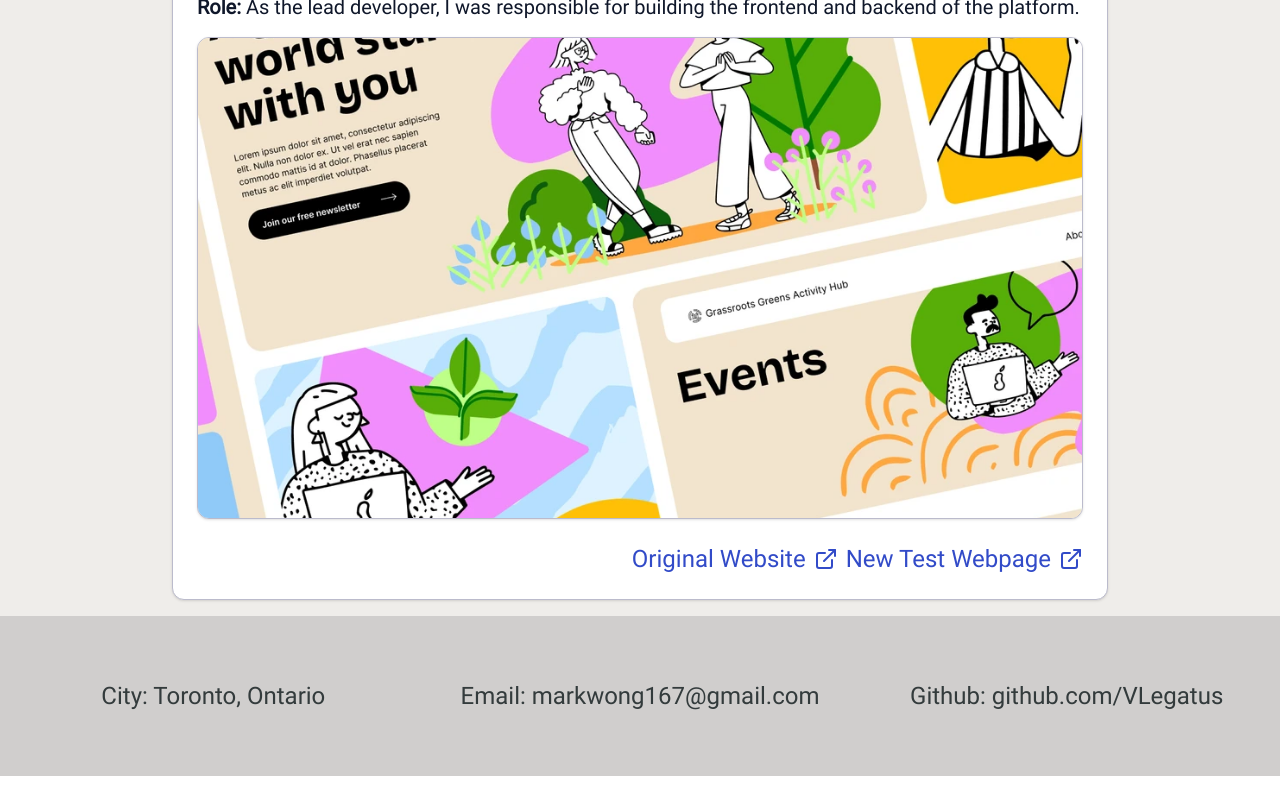
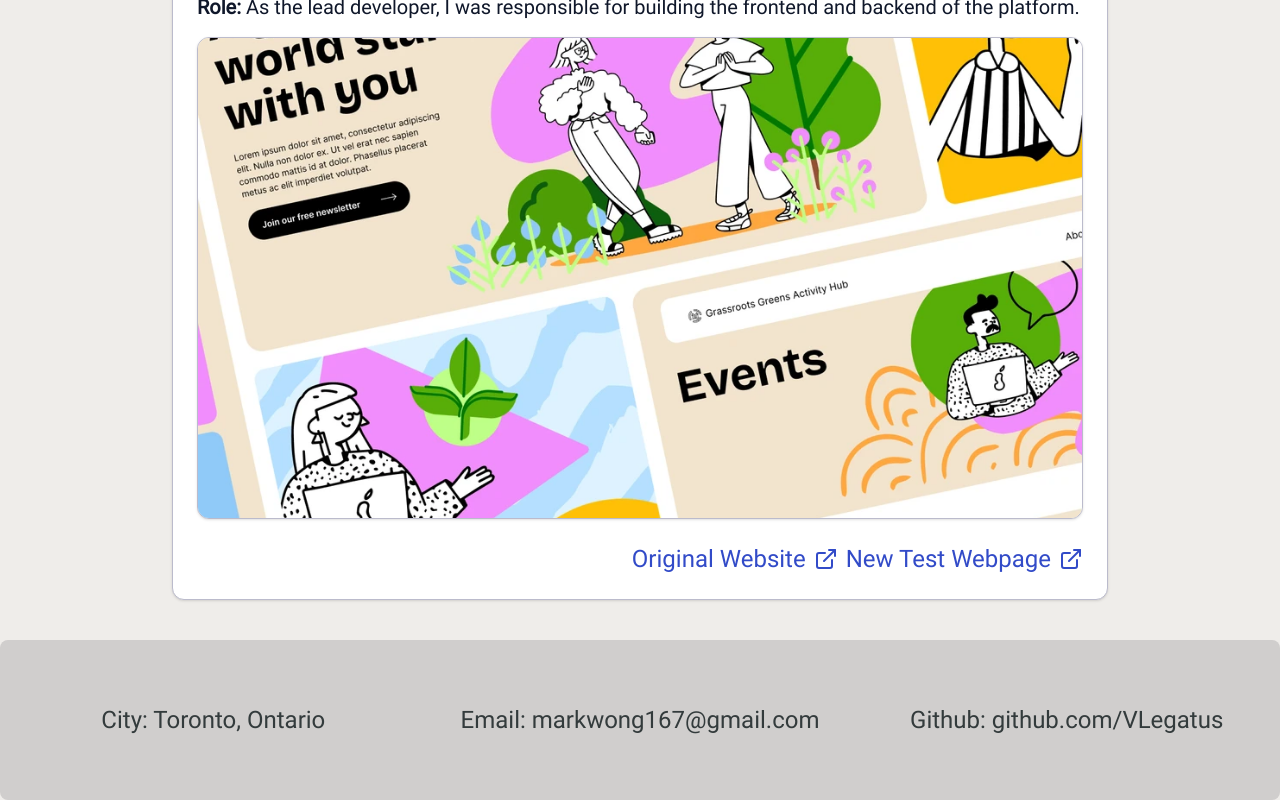
Before and after one commit to markwong167/Portfolio, a React app: page / in a window 1280 px wide. Shown: the part 2680-3480 px from the top of the page. Before the commit the page ends 3456 px from the top, so only its background shows below. Built offline with nearby package versions, Linux system fonts and the light colour scheme.

Commit message:
made the footer look marginally better

```diff
--- a/src/layout/Footer.tsx
+++ b/src/layout/Footer.tsx
@@ -2,7 +2,7 @@ import React from "react";
 export const Footer = () => {
   return (
     <div
-      className={`flex justify-around items-center h-[var(--footer-height)] bg-sidebar w-full text-2xl`}
+      className={`flex justify-around items-center h-[var(--footer-height)] bg-sidebar w-full text-2xl mt-6 rounded-lg`}
     >
       <div className='flex flex-1 items-center justify-center'>
         <span>City: Toronto, Ontario</span>
```
